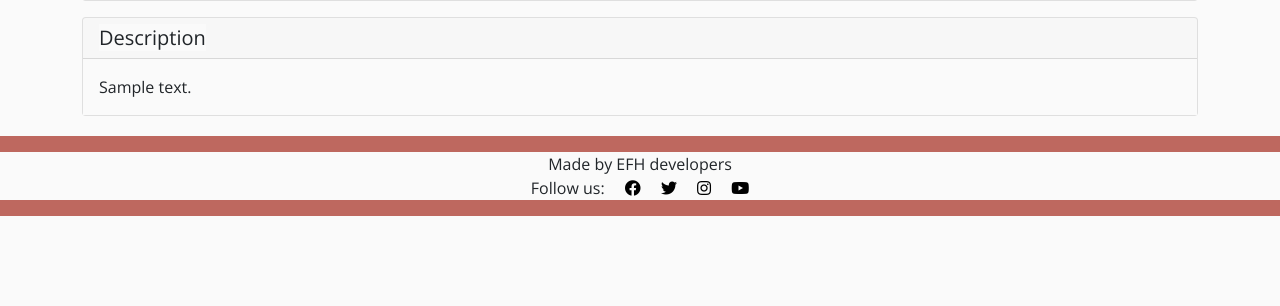
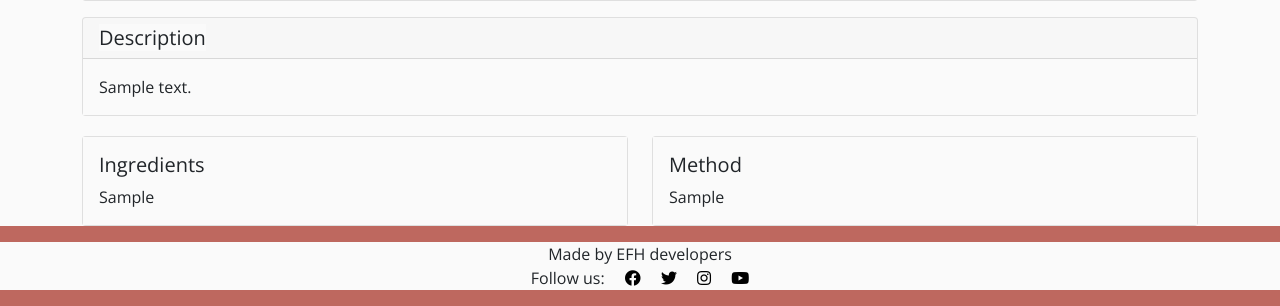
Before and after one commit to Marcosmgs/EFH-CommunityProject, a Django app: a page that uses templates/recipe_detail.html in a window 1280 px wide. Shown: the part 678-984 px from the top of the page. Before the commit the page ends 894 px from the top, so only its background shows below. Run offline with Django 3.2, Linux system fonts and the light colour scheme; tables that the repository leaves empty hold one stand-in row (values such as "Sample post").

Commit message:
Add html code for ingredients and method

```diff
--- a/templates/recipe_detail.html
+++ b/templates/recipe_detail.html
@@ -57,5 +57,29 @@
     </div>
 </div>
 
+<!-- Recipe igredients -->
+<div class="container">
+    <div class="row">
+        <div class="col-sm-6 mb-3 mb-sm-0">
+            <div class="card">
+                <div class="card-body">
+                    <h5 class="card-title">Ingredients</h5>
+                    <p class="card-text"><span>{{ recipe.ingredients }}</span></p>
+                </div>
+            </div>
+        </div>
+        <!-- Recipe method -->
+        <div class="col-sm-6">
+            <div class="card">
+                <div class="card-body">
+                    <h5 class="card-title">Method</h5>
+                    <p class="card-text"><span>{{ recipe.method }}</span></p>
+                </div>
+            </div>
+        </div>
+    </div>
+</div>
+
+
 
 {% endblock content %}
```
